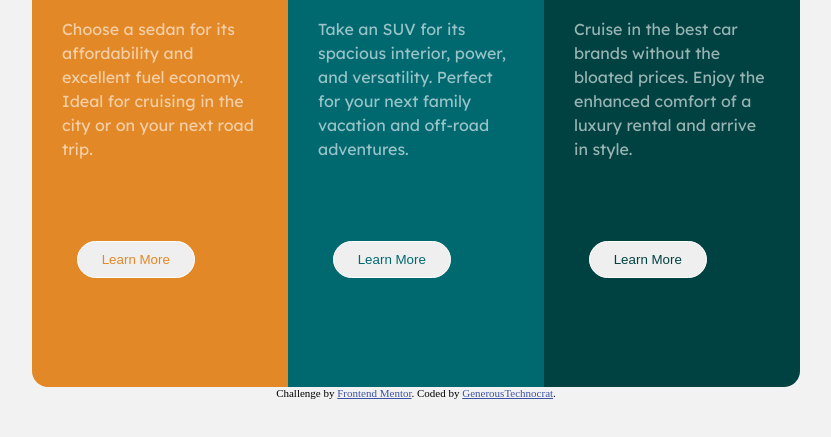
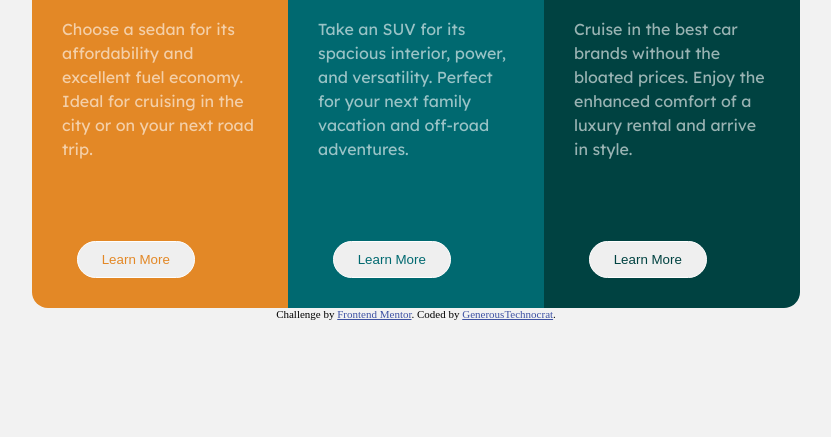
Before and after one commit to Generoustechnocrat/CARD-COMPONENT, a plain HTML site: page index.html in a window 1280 px wide. Shown: the part 133-570 px from the top of the page, without its empty margins (224-1055 px from the left). Drawn offline with Linux system fonts and the light colour scheme.

Commit message:
Update column.css

```diff
--- a/column.css
+++ b/column.css
@@ -38,7 +38,6 @@ p{
 .sed{
 	background-color:hsl(31, 77%, 52%);
 	width:20%;
-	min-height:65vh;
 	padding:30px;
 	border-top-left-radius:1rem;
 	border-bottom-left-radius:1rem;
@@ -46,13 +45,11 @@ p{
 .suv{
 	background-color:hsl(184, 100%, 22%);
 	width:20%;
-	min-height:65vh;
 	padding:30px;
 }
 .lux{
 	background-color:hsl(179, 100%, 13%);
 	width:20%;
-	min-height:65vh;
 	padding:30px;
 	border-top-right-radius:1rem;
 	border-bottom-right-radius:1rem;
```
